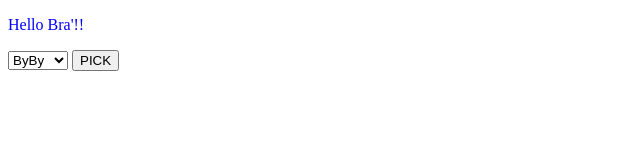
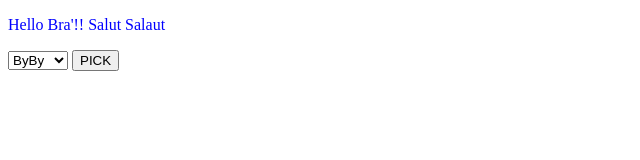
Before and after one commit to AdrianCURTY/secret-santa-backend, a website: page src/html/index.html in a window 1280 px wide. Shown: the full height of the page, 0-640 px from the left. Drawn offline with Linux system fonts and the light colour scheme; no server answers.

Commit message:
Test git

```diff
--- a/src/html/index.html
+++ b/src/html/index.html
@@ -46,7 +46,7 @@
             })
         }
     </script>
-    <p style="color:blue">Hello Bra'!!</p>
+    <p style="color:blue">Hello Bra'!! Salut Salaut</p>
     <select id="user-select">
         <option>ByBy</option>
         <option>A plus</option>
```
